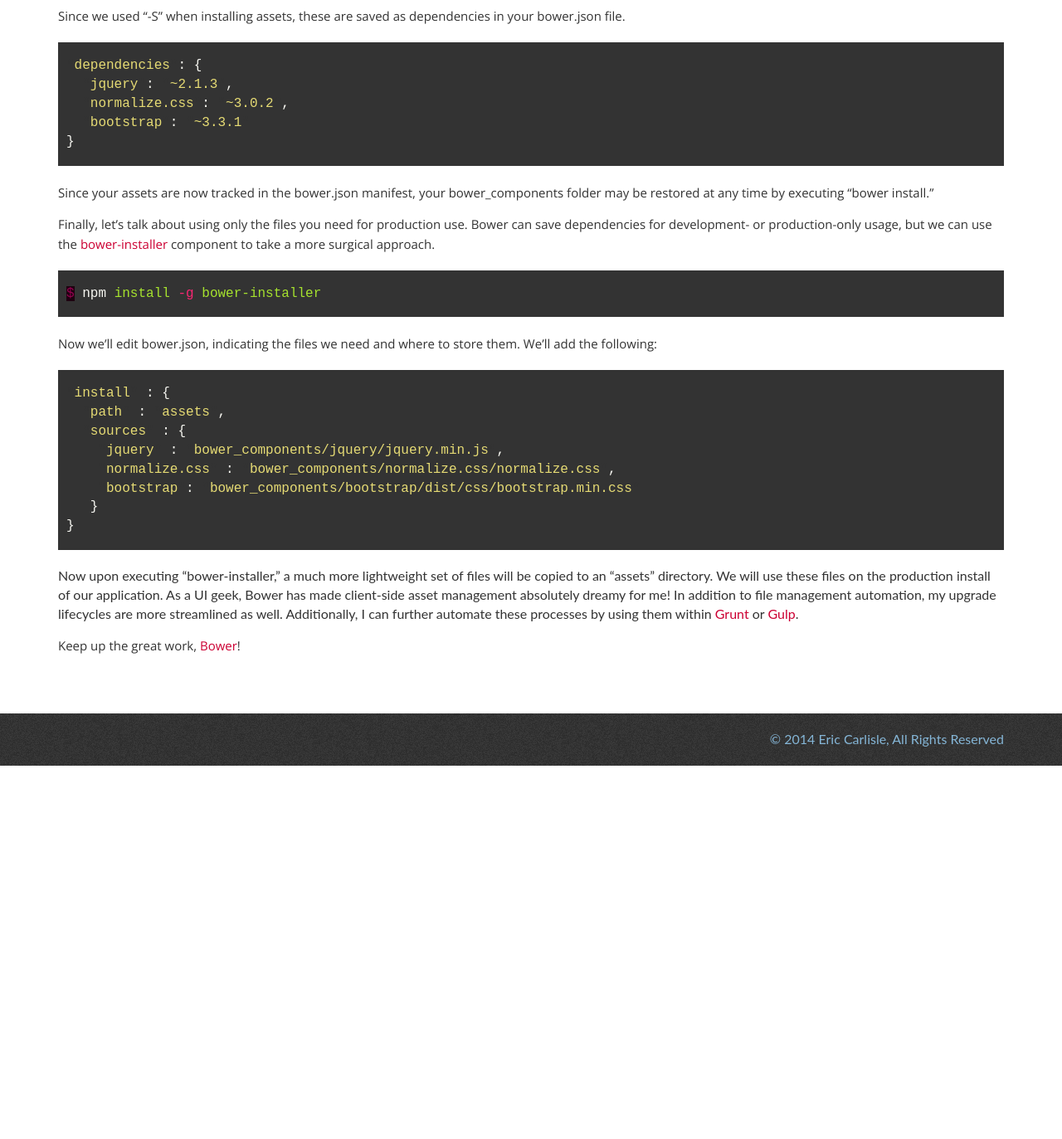
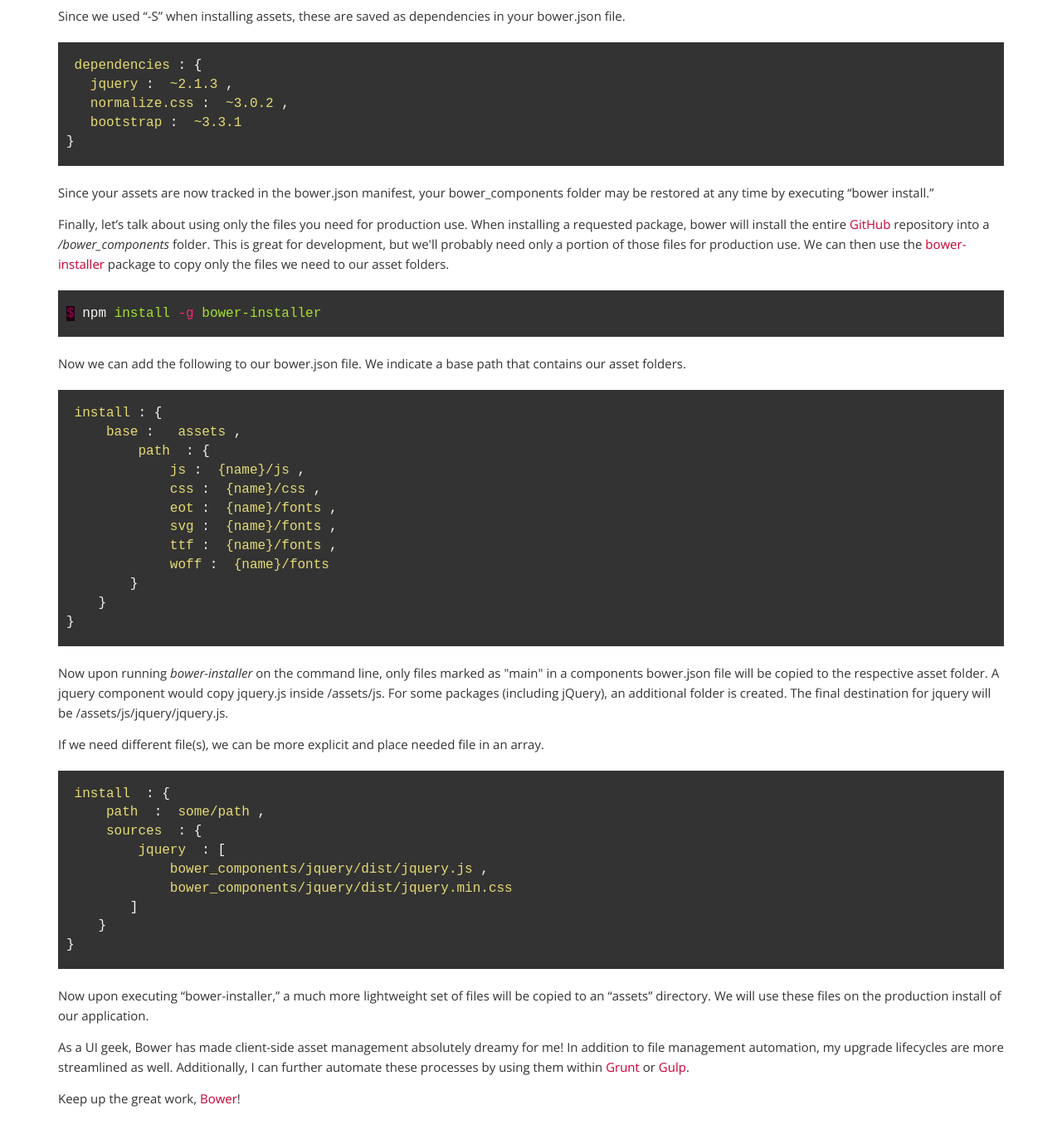
Before and after one commit to ecarlisle/www.ericcarlisle.old.jekyll, a Jekyll site: the page built from _posts/2015-01-06-Bower_How_I_Learned_to_Stop_Worrying_and_Love_Asset_Management.html, in a window 1280 px wide and 1400 px high, scrolled down 1122 px. Shown: the top 1373 px of the window at 83% size. Built offline with Jekyll 4.4.1, drawn with Linux system fonts in a browser that asks for light colours; comment, search, counter and statistics services are not loaded; before the commit the page ends 2045 px from its top, so only the background shows below that.

Commit message:
Update Bower blog post.

```diff
--- a/_posts/2015-01-06-Bower_How_I_Learned_to_Stop_Worrying_and_Love_Asset_Management.html
+++ b/_posts/2015-01-06-Bower_How_I_Learned_to_Stop_Worrying_and_Love_Asset_Management.html
@@ -66,27 +66,47 @@
 
 <p>Since your assets are now tracked in the bower.json manifest, your bower_components folder may be restored at any time by executing “bower install.”<p>
 
-<p>Finally, let’s talk about using only the files you need for production use.  Bower can save dependencies for development- or production-only usage, but we can use the <a href="https://github.com/blittle/bower-installer">bower-installer</a> component to take a more surgical approach.</p>
+<p>Finally, let’s talk about using only the files you need for production use. When installing a requested package, bower will install the entire <a href="http://www.github.com">GitHub</a> repository into a <em>/bower_components</em> folder. This is great for development, but we'll probably need only a portion of those files for production use. We can then use the <a href="https://github.com/blittle/bower-installer">bower-installer</a> package to copy only the files we need to our asset folders.</p>
 
 {% highlight powershell %}
 $ npm install -g bower-installer
 {% endhighlight %}
 
-<p>Now we’ll edit bower.json, indicating the files we need and where to store them.  We’ll add the following:</p>
+<p>Now we can add the following to our bower.json file. We indicate a base path that contains our asset folders.</p>
+
+{% highlight js %}
+"install": {
+    "base":  "assets",
+        "path" : {
+            "js": "{name}/js",
+            "css": "{name}/css",
+            "eot": "{name}/fonts",
+            "svg": "{name}/fonts",
+            "ttf": "{name}/fonts",
+            "woff": "{name}/fonts"
+        }
+    }
+}
+{% endhighlight %}
+
+<p>Now upon running <em>bower-installer</em> on the command line, only files marked as "main" in a components bower.json file will be copied to the respective asset folder. A jquery component would copy jquery.js inside /assets/js. For some packages (including jQuery), an additional folder is created. The final destination for jquery will be /assets/js/jquery/jquery.js.</p>
+
+<p>If we need different file(s), we can be more explicit and place needed file in an array.</p>
 
 {% highlight js %}
 "install" : {
-  "path" : "assets",
-  "sources" : {
-    "jquery" : "bower_components/jquery/jquery.min.js",
-    "normalize.css" : "bower_components/normalize.css/normalize.css",
-    "bootstrap": "bower_components/bootstrap/dist/css/bootstrap.min.css"
-   }
+    "path" : "some/path",
+    "sources" : {
+        "jquery" : [
+            "bower_components/jquery/dist/jquery.js",
+            "bower_components/jquery/dist/jquery.min.css"
+        ]
+    }
 }
 {% endhighlight %}
 
-Now upon executing “bower-installer,” a much more lightweight set of files will be copied to an “assets” directory.  We will use these files on the production install of our application.
+<p>Now upon executing “bower-installer,” a much more lightweight set of files will be copied to an “assets” directory.  We will use these files on the production install of our application.</p>
 
-As a UI geek, Bower has made client-side asset management absolutely dreamy for me!  In addition to file management automation, my upgrade lifecycles are more streamlined as well.  Additionally, I can further automate these processes by using them within <a href="http://gruntjs.com/">Grunt</a> or <a href="http://gulpjs.com/">Gulp</a>.
+<p>As a UI geek, Bower has made client-side asset management absolutely dreamy for me!  In addition to file management automation, my upgrade lifecycles are more streamlined as well.  Additionally, I can further automate these processes by using them within <a href="http://gruntjs.com/">Grunt</a> or <a href="http://gulpjs.com/">Gulp</a>.
 
 <p>Keep up the great work, <a href="http://bower.io/">Bower</a>!</p>
```
Also changed, not shown: Gemfile.lock, img/src/social-icons.fw.png.
